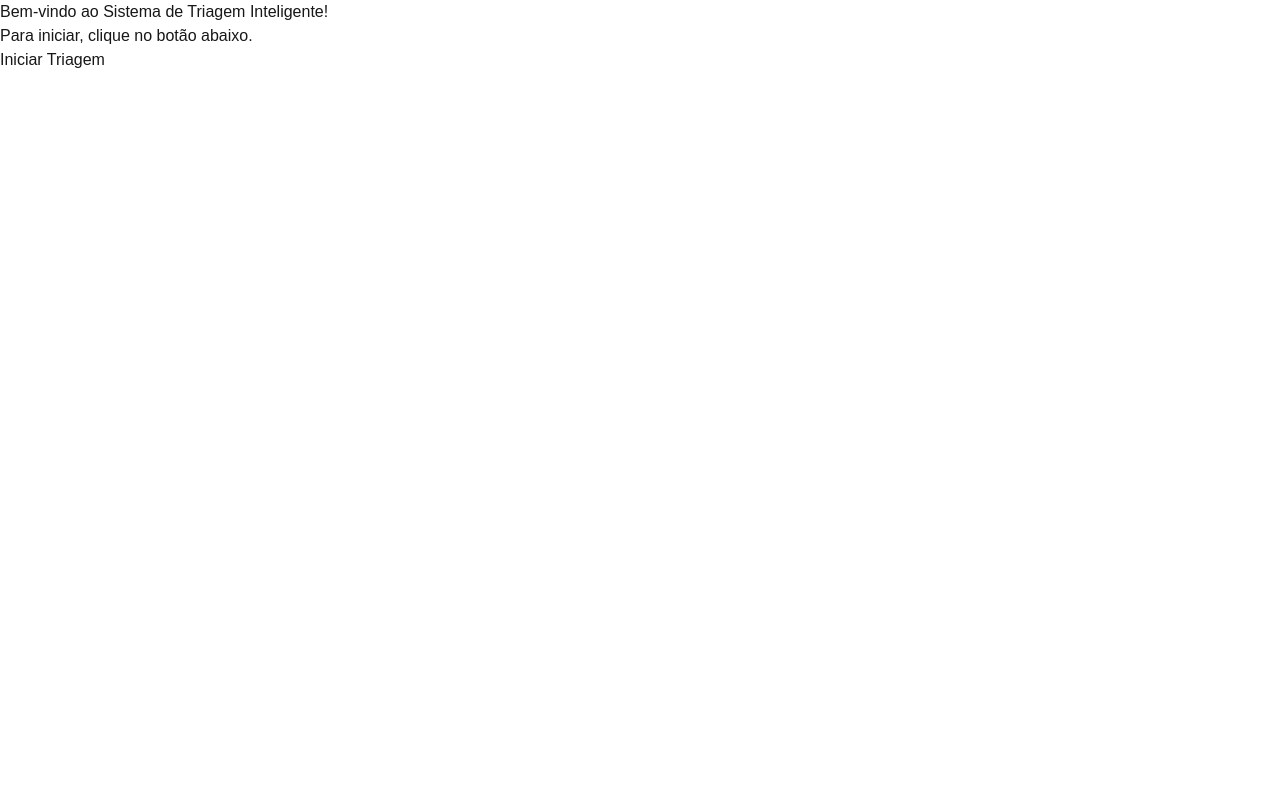
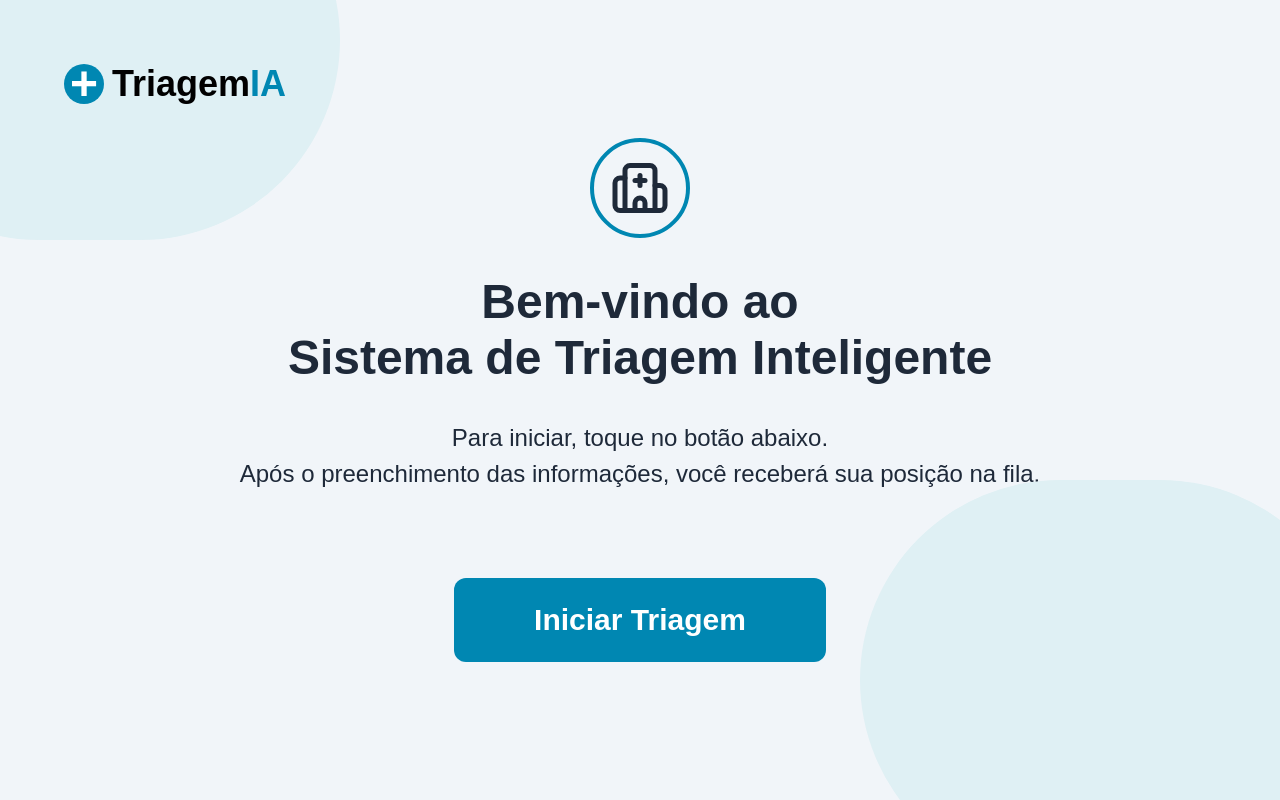
Before and after one commit to cauahenriquereis/fetin-project-frontend, a Next.js app: page / in a window 1280 px wide. Built offline with nearby package versions, Linux system fonts and the light colour scheme.

Commit message:
feat:customizate the home page

```diff
--- a/app/page.tsx
+++ b/app/page.tsx
@@ -1,14 +1,45 @@
 import Link from "next/link";
+import { Hospital } from "lucide-react";
 
 
 export default function Home() {
   return (
-    <main>
-      <h1>Bem-vindo ao Sistema de Triagem Inteligente!</h1>
-      <p>Para iniciar, clique no botão abaixo.</p>
-      <Link href="/formulario">
-        <button>Iniciar Triagem</button>
+    <main className="min-h-screen bg-slate-100 flex flex-col items-center justify-center gap-10 overflow-hidden relative">
+
+
+      <div className="border-4 border-[#0087b2] rounded-full p-4">
+        <Hospital size={60} className="text-gray-800" />
+      </div>
+
+      <div className="absolute top-0 left-0 w-[500px] h-[400px] bg-[#dff0f4] rounded-full -translate-x-40 -translate-y-40">
+      </div>
+
+      <div className="flex flex-col items-center gap-2">
+        <h1 className="text-5xl font-bold text-center text-gray-800">Bem-vindo ao</h1>
+        <h1 className="text-5xl font-bold text-center text-gray-800">Sistema de Triagem Inteligente</h1>
+      </div>
+
+      <div className="flex flex-col items-center gap-1">
+        <p className="text-2xl text-gray-800 text-center">Para iniciar, toque no botão abaixo.</p>
+        <p className="text-2xl text-gray-800 text-center">Após o preenchimento das informações, você receberá sua posição na fila.</p>
+      </div>
+
+      <div className="absolute top-16 left-16 flex items-center gap-2">
+        <div className="bg-[#0087b2] rounded-full w-10 h-10 flex items-center justify-center">
+          <span className="text-white font-bold text-5xl">+</span>
+        </div>
+        <span className="text-black font-bold text-4xl">Triagem<span className="text-[#0087b2]">IA</span></span>
+      </div>
+
+      <Link href="/formulario" className = "mt-12">
+        <button className="bg-[#0087b2] hover:bg-[#00526d] text-white font-bold px-20 py-6 rounded-xl text-3xl transition-colors">
+          Iniciar Triagem
+        </button>
       </Link>
+
+      <div className="absolute bottom-0 right-0 w-[500px] h-[400px] bg-[#dff0f4] rounded-full translate-x-20 translate-y-20">
+      </div>
+
     </main>
   );
 }
--- a/package.json
+++ b/package.json
@@ -9,6 +9,7 @@
     "lint": "eslint"
   },
   "dependencies": {
+    "lucide-react": "^1.23.0",
     "next": "16.2.9",
     "react": "19.2.4",
     "react-dom": "19.2.4"
```
Also changed, not shown: 1 other file (tests, documents, lock files or other folders).
